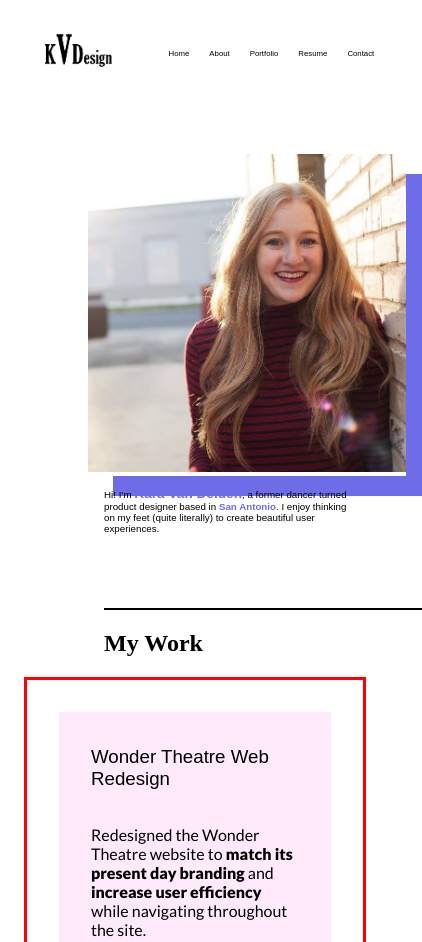
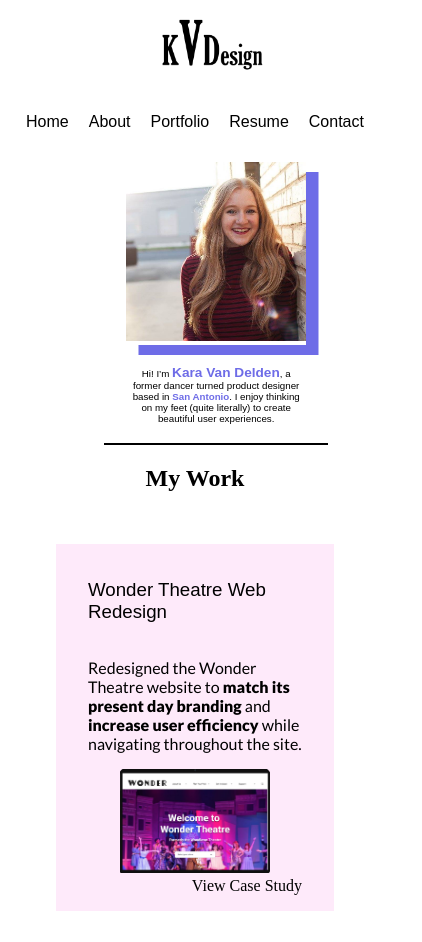
Before and after one commit to Karavd/UX_UI_HW_18, a plain HTML site: page index.html in a window 390 px wide. Shown: the top 942 px of the page, 422 px wide, since content can reach past the window. Drawn offline with Linux system fonts and the light colour scheme; files whose address does not match are found by name.

Commit message:
Updated grid & media queries

```diff
--- a/css/style.css
+++ b/css/style.css
@@ -5,8 +5,8 @@
 
 .logo {
     width: 20%;
-   margin-left: 2em;
-   padding-top: 1%;
+    margin-left: 2em;
+    padding-top: 1%;
     text-align: center;
 }
 
@@ -147,7 +147,6 @@ h3 {
 
 .workGrid {
 display: grid;
-border: red solid;
 height: 110%;
 grid-template-columns: 1fr 1fr;
 grid-template-rows: 1fr 1fr;
@@ -212,9 +211,64 @@ h2 {
         "Pawmates"
         "Nubudget"
         "Energy";
-
         }
 
     .content {
+        padding-top: 0em;
         flex-direction: column-reverse;
-  }
+        width: 60%;
+        padding-bottom: 0em;
+        }
+
+    #heroImage {
+        width: 80%;
+        margin-left: 2em;
+        box-shadow: 12.5px 10px #6e6ce7;
+    }
+
+    #heroText {
+        text-align: center;
+        margin: 2em auto;
+
+    }
+
+    #workTitle {
+        text-align: center;
+        margin-left: 0%;
+    }
+
+    .navigation {
+        flex-direction: column;
+    }
+
+    .logo {
+        margin: 1% auto;
+        padding-left: 2em;
+        width: 30%;
+    }
+
+    nav {
+        margin: 1% auto;
+        padding: 0;
+    }
+
+ .navList {
+    padding-left: 0;
+
+ }
+
+ .scalingText {
+    font-size: medium;
+ }
+
+ .footer p {
+    font-size: small;
+}
+
+.footer h3 {
+    font-size: medium;
+}
+
+
+
+}
--- a/index.html
+++ b/index.html
@@ -17,7 +17,7 @@
             <img src="./images/Logo.png" alt="KVDesign Logo" class="logo">
 
            <nav>
-            <ul class="flexContainer">
+            <ul class="flexContainer navList">
                 <li><a class="scalingText" href="/">Home</a></li>
                 <li><a class="scalingText" href="/">About</a></li>
                 <li><a class="scalingText" href="/">Portfolio</a></li>
@@ -39,7 +39,7 @@
             </div>
 
             <section class="myWork">
-                <h2>
+                <h2 id="workTitle">
                     My Work
                 </h2>
 
```
Also changed, not shown: 1 other file.
